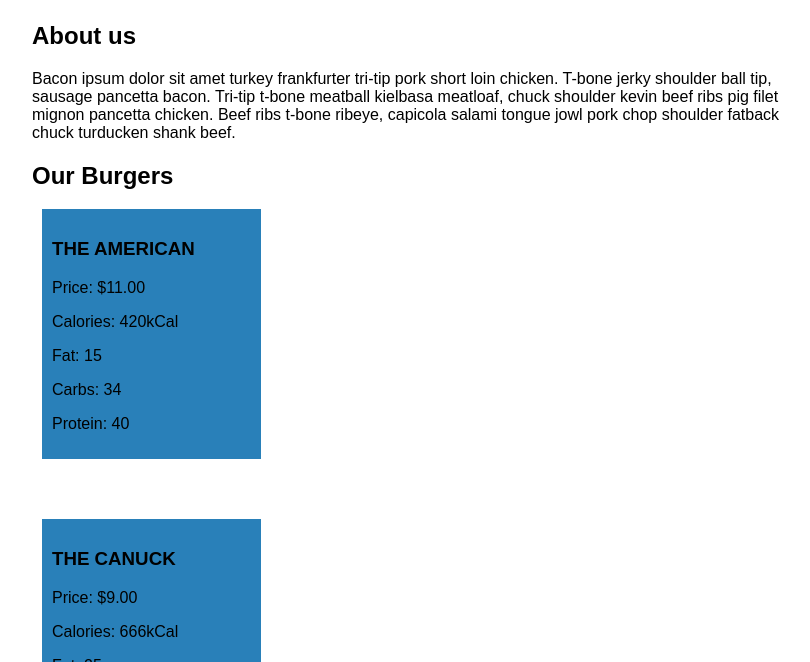
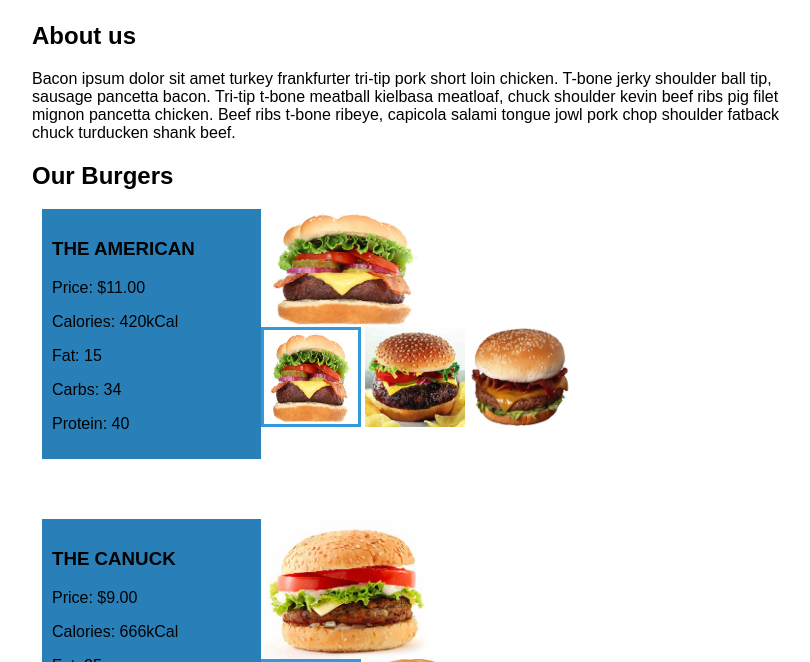
Before and after one commit to mattmcfad/Angular, a website: page index.html in a window 1280 px wide. Shown: the part 138-800 px from the top of the page, without its empty margins (233-1043 px from the left). Drawn offline with Linux system fonts and the light colour scheme.

Commit message:
repeating images with ng-src & first img is selected

```diff
--- a/index.html
+++ b/index.html
@@ -24,6 +24,12 @@
 					<p>Fat: {{burger.fat}}</p>
 					<p>Carbs: {{burger.carbs}}</p>
 					<p>Protein: {{burger.protein}}</p>
+				</div>
+				<div class="half right">
+					<img ng-src="{{burger.images[0]}}" class="full">
+					<img ng-src="{{burger.images[0]}}" class="thumb selected">
+					<img ng-src="{{burger.images[1]}}" class="thumb">
+					<img ng-src="{{burger.images[2]}}" class="thumb">
 				</div>
 			</div>
 
```
